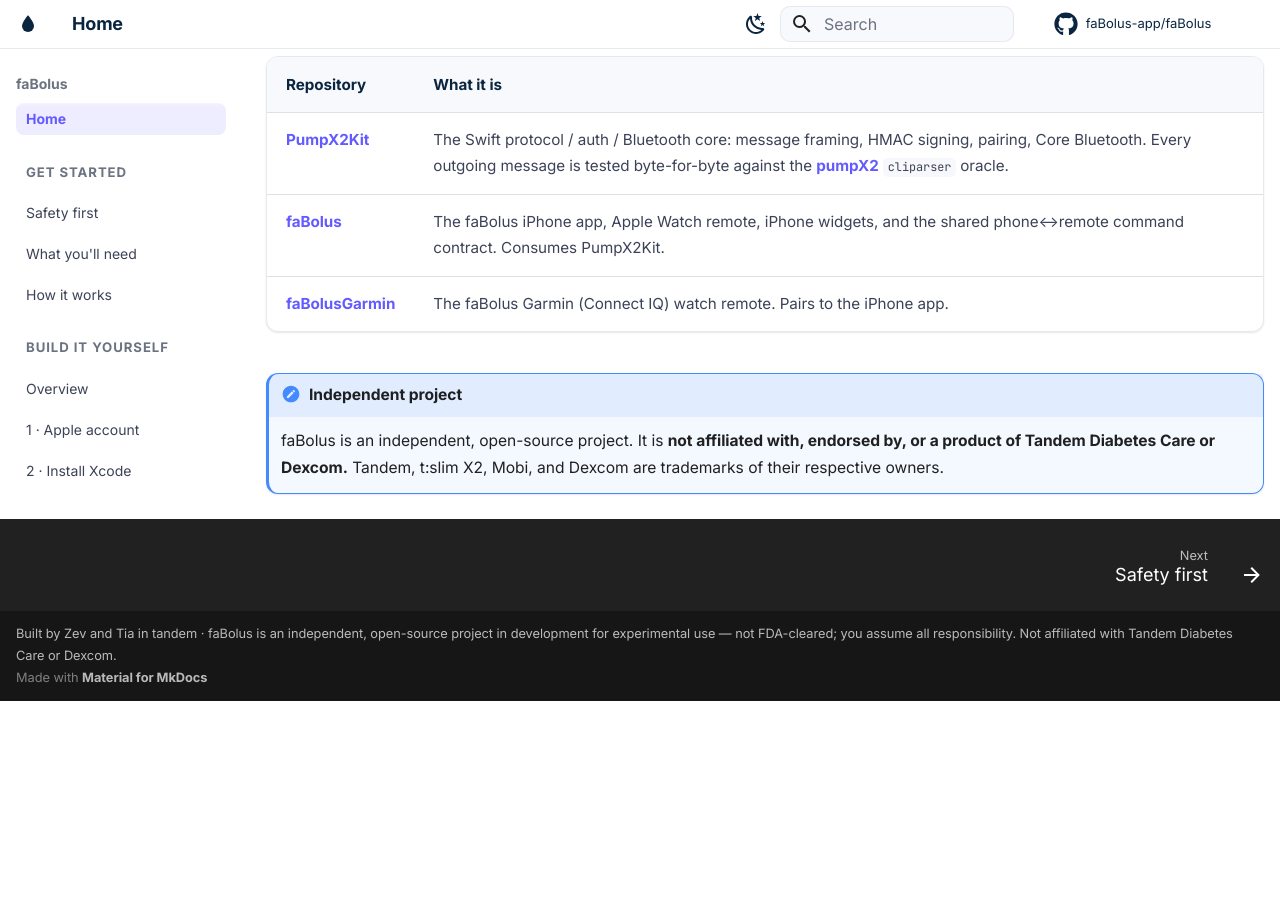
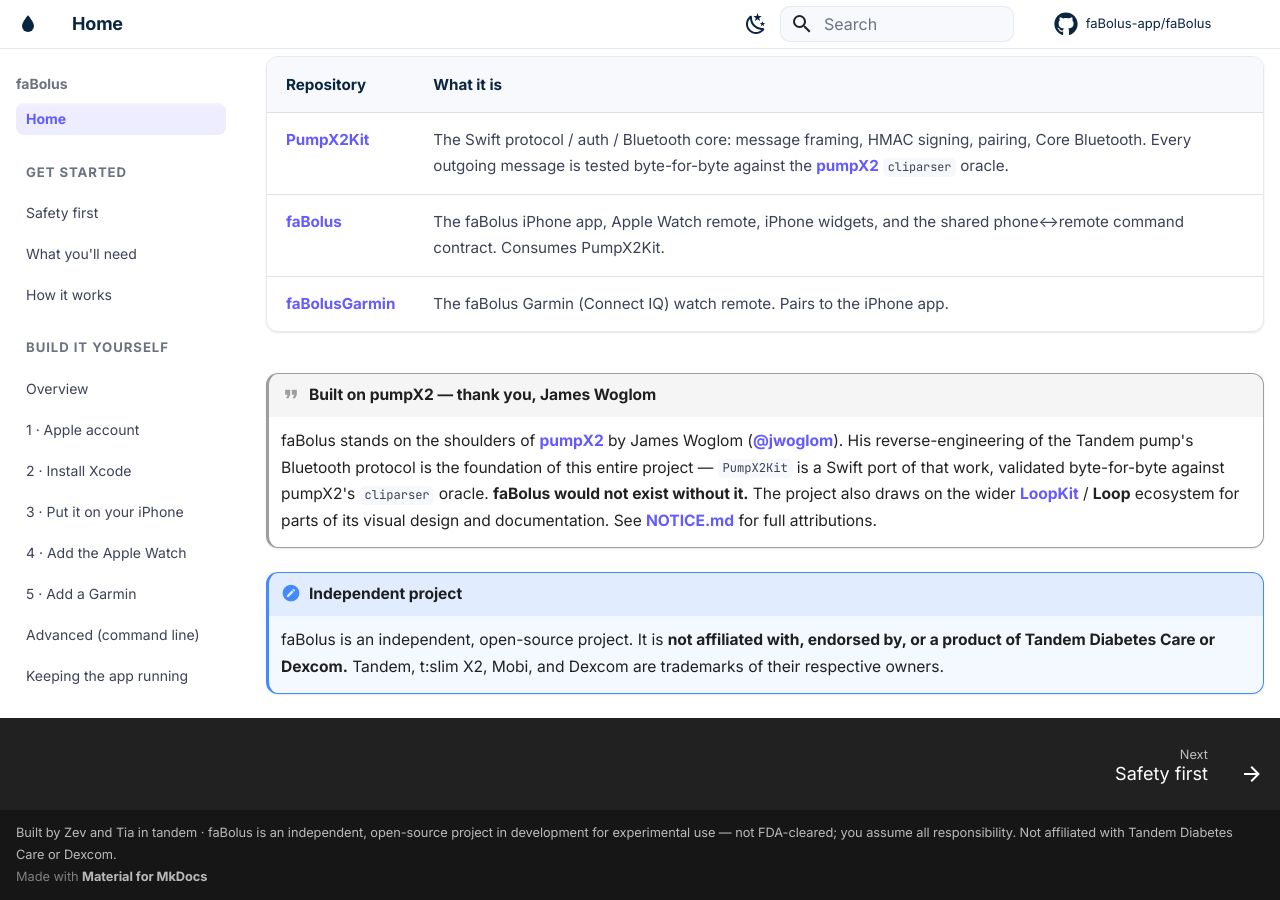
Before and after one commit to faBolus-app/faBolus, an MkDocs documentation site: the page built from docs/index.md, in a window 1280 px wide and 900 px high, scrolled down 2392 px. Built offline with MkDocs 1.6.1 and Material for MkDocs 9.7.7, drawn with Linux system fonts in a browser that asks for light colours; comment, search, counter and statistics services are not loaded; before the commit the page ends 3093 px from its top, so only the background shows below that.

Commit message:
docs: credit jwoglom/pumpX2 (project foundation) + Loop/LoopKit
Add a prominent acknowledgment of James Woglom's pumpX2 — the
reverse-engineered Tandem protocol that PumpX2Kit ports and that this
whole project is built on — to the README and the docs home page, plus
a Loop/LoopKit design + documentation credit in NOTICE.

Co-Authored-By: Claude Opus 4.8 <noreply@anthropic.com>

```diff
--- a/docs/index.md
+++ b/docs/index.md
@@ -113,6 +113,16 @@ faBolus is built on an open protocol core, and the Garmin watch app lives in its
 | **[faBolus](https://github.com/faBolus-app/faBolus)** | The faBolus iPhone app, Apple Watch remote, iPhone widgets, and the shared phone↔remote command contract. Consumes PumpX2Kit. |
 | **[faBolusGarmin](https://github.com/faBolus-app/faBolusGarmin)** | The faBolus Garmin (Connect IQ) watch remote. Pairs to the iPhone app. |
 
+!!! quote "Built on pumpX2 — thank you, James Woglom"
+    faBolus stands on the shoulders of **[pumpX2](https://github.com/jwoglom/pumpx2)** by James
+    Woglom ([@jwoglom](https://github.com/jwoglom)). His reverse-engineering of the Tandem pump's
+    Bluetooth protocol is the foundation of this entire project — `PumpX2Kit` is a Swift port of
+    that work, validated byte-for-byte against pumpX2's `cliparser` oracle. **faBolus would not
+    exist without it.** The project also draws on the wider
+    **[LoopKit](https://github.com/LoopKit)** / **Loop** ecosystem for parts of its visual design
+    and documentation. See [NOTICE.md](https://github.com/faBolus-app/faBolus/blob/master/NOTICE.md)
+    for full attributions.
+
 !!! note "Independent project"
     faBolus is an independent, open-source project. It is **not affiliated with, endorsed by, or
     a product of Tandem Diabetes Care or Dexcom.** Tandem, t:slim X2, Mobi, and Dexcom are
```
Also changed, not shown: NOTICE.md (+7 -0 lines), README.md (+15 -0 lines).
